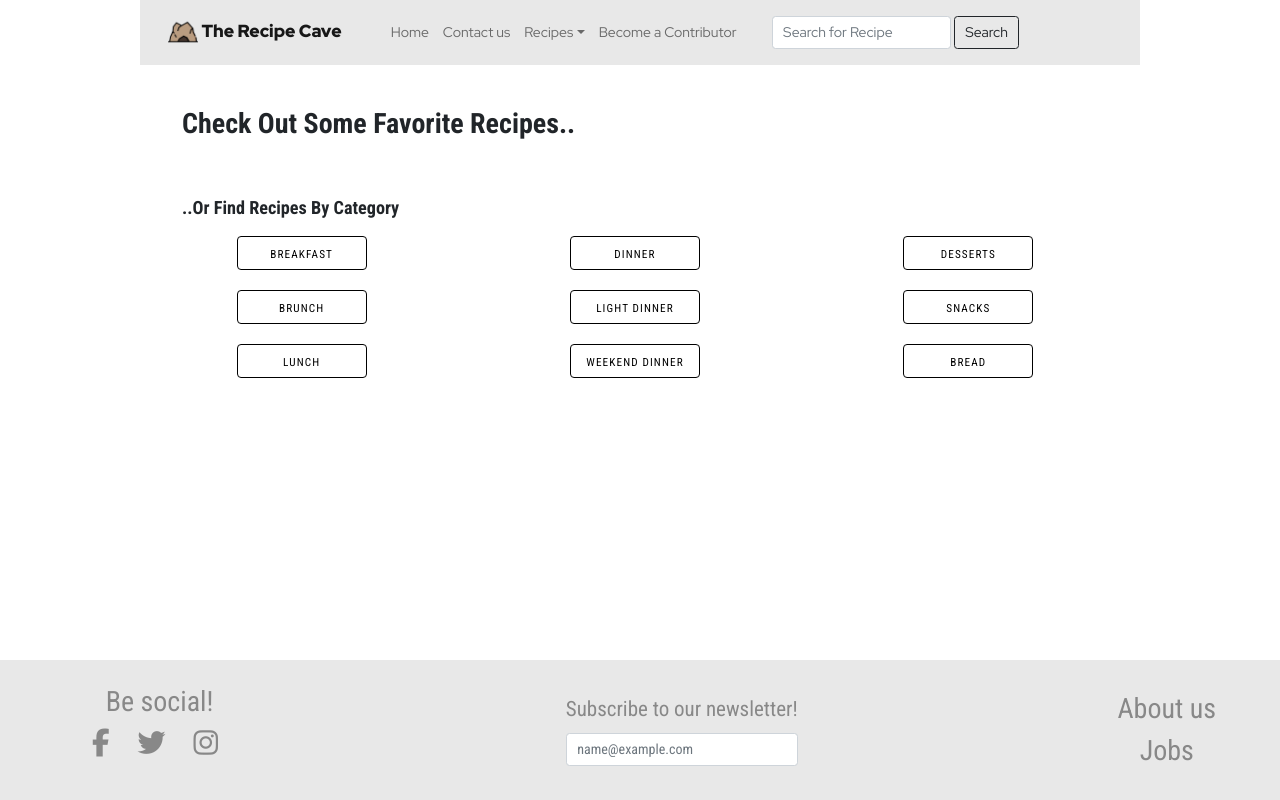
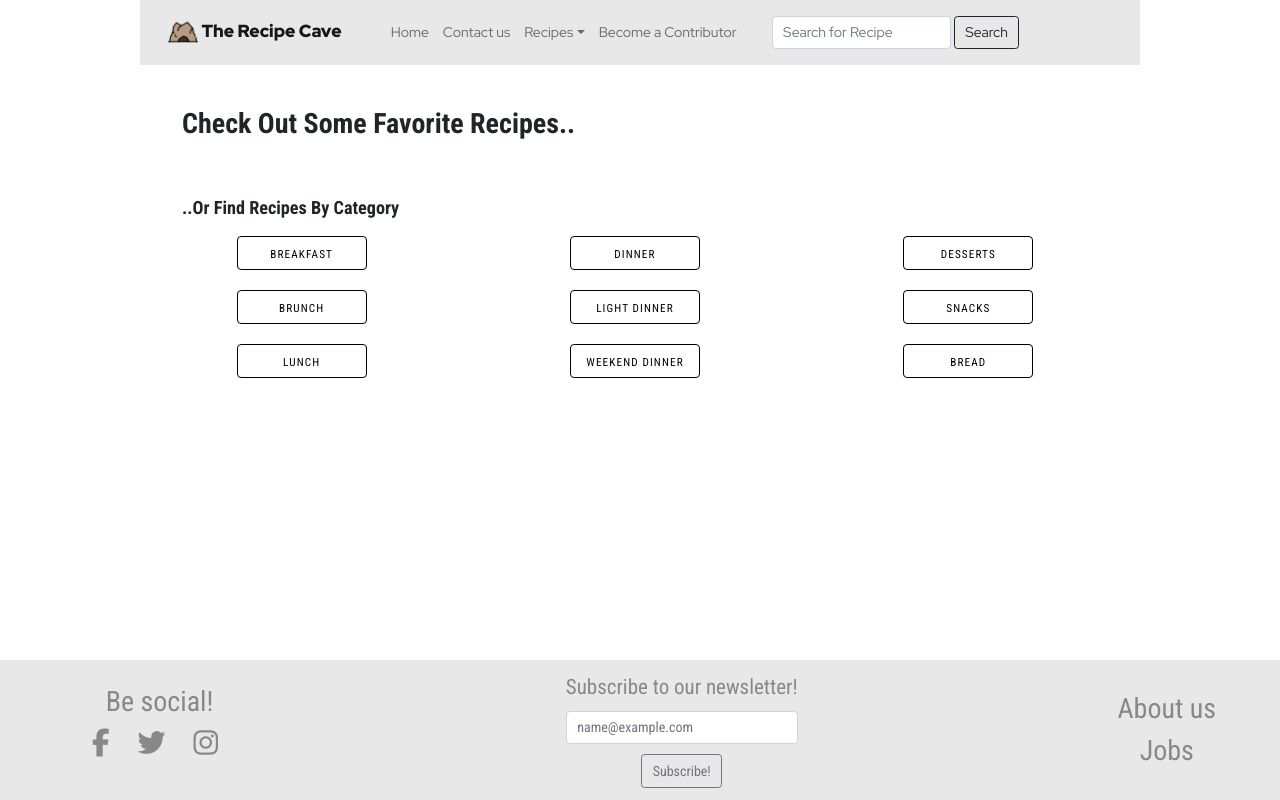
Before and after one commit to hejmi/recipe-cave, a React (Create React App) app: page /home in a window 1280 px wide. Built offline with nearby package versions, Linux system fonts and the light colour scheme; no server answers.

Commit message:
changed Footer to class component, added newsletter validation

```diff
--- a/src/App.css
+++ b/src/App.css
@@ -225,10 +225,15 @@ body {
 
 .newsletter {
     display: flex;
+    flex-direction: row;
     align-items: center;
     text-align: center;
     font-size: 1.5rem;
     color: #888;
+}
+
+.newsletter-btn {
+    margin-top: 10px;
 }
 
 .contact-main {
--- a/src/components/Footer.js
+++ b/src/components/Footer.js
@@ -1,7 +1,26 @@
-import React from "react";
-import { Form } from "react-bootstrap";
+import React, { Component } from "react";
+import { Form, Button } from "react-bootstrap";
 
-function Footer() {
+class Footer extends Component {
+    constructor() {
+        super();
+        this.state = {
+            email: "",
+        };
+    }
+
+    changeHandler = (e) => {
+        this.setState({ email: e.target.value });
+    };
+
+    submitHandler = (e) => {
+        e.preventDefault();
+        alert(
+            "Thank you for subscribing to our eminent newsletter, you will be spammed for all eternity. Enjoy!"
+        );
+    };
+
+    render() {
         return (
             <footer className="footer">
                 <div className="footer-socials">
@@ -25,9 +44,24 @@ function Footer() {
                     </ul>
                 </div>
                 <div className="newsletter">
-				<form method="post" action="#!">
+                    <form
+                        htmlFor="newsletter"
+                        onSubmit={(e) => this.submitHandler(e)}
+                    >
                         <Form.Label>Subscribe to our newsletter!</Form.Label>
-					<Form.Control type="email" placeholder="name@example.com" />
+                        <Form.Control
+                            type="email"
+                            onChange={this.changeHandler}
+                            placeholder="name@example.com"
+                        />
+                        <Button
+                            variant="outline-secondary"
+                            htmlFor="newsletter"
+                            type="submit"
+                            className="newsletter-btn"
+                        >
+                            Subscribe!
+                        </Button>
                     </form>
                 </div>
                 <div className="footer-nav">
@@ -41,5 +75,6 @@ function Footer() {
             </footer>
         );
     }
+}
 
 export default Footer;
```
Also changed, not shown: src/components/ShowSingleRecipe.js (+23 -6 lines). Lines whose indentation alone changed are shown as unchanged.
